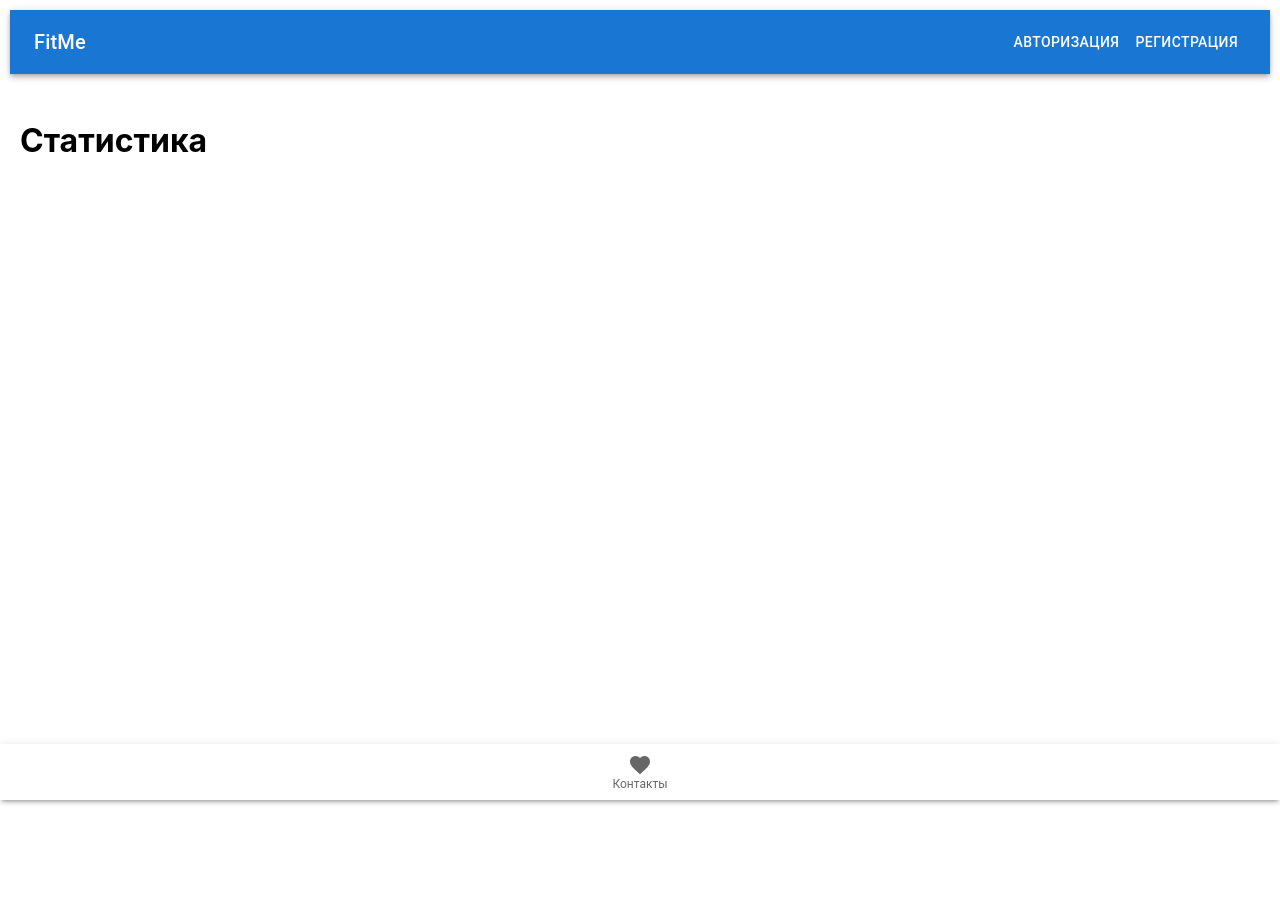
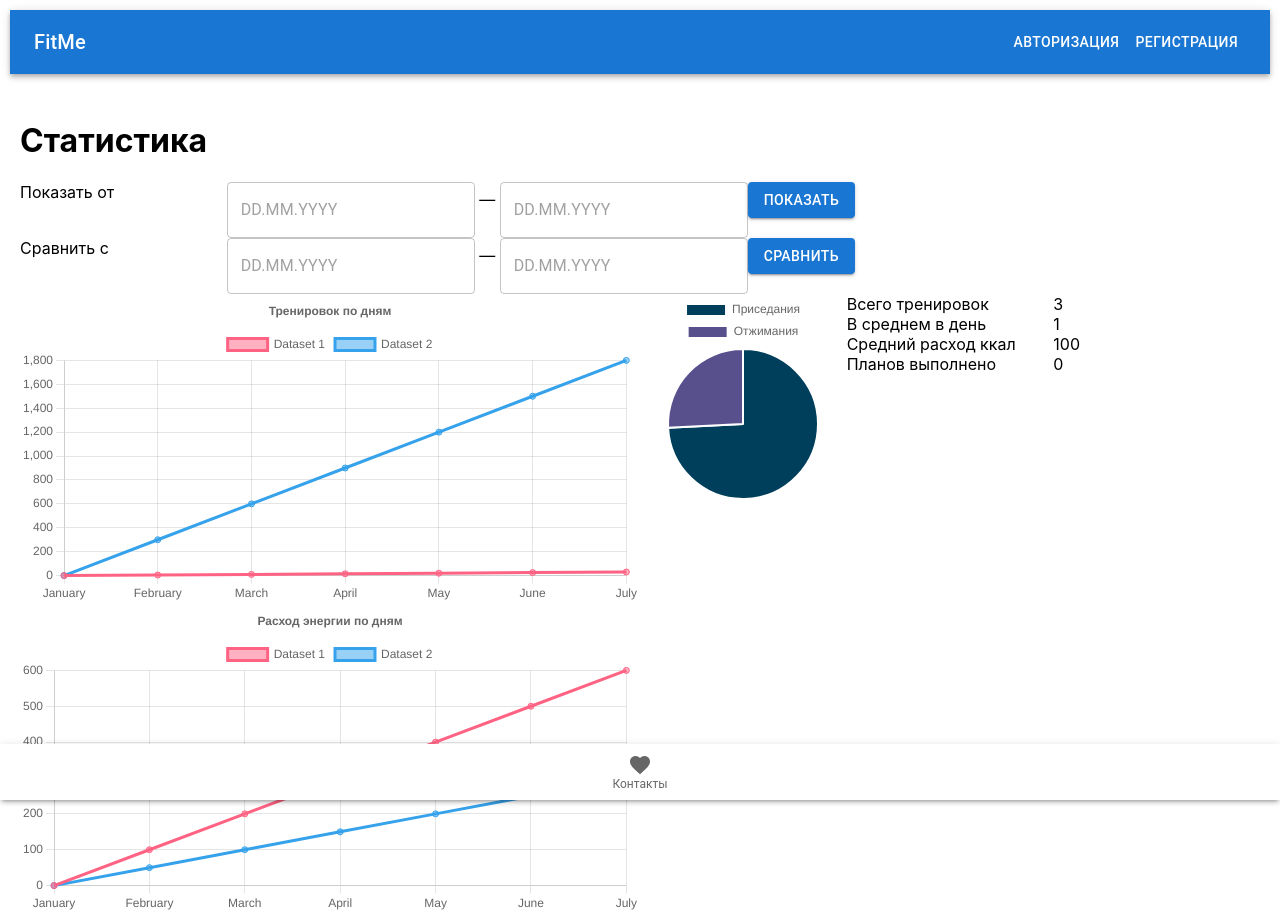
Before and after one commit to Paimonia/diploma, a React (Create React App) app in the folder Frontend/: page /stats in a window 1280 px wide. Before the commit the page ends 800 px from the top, so only its background shows below. Built offline with nearby package versions, Linux system fonts and the light colour scheme.

Commit message:
Добавлен макет страницы статистики

```diff
--- a/Frontend/package.json
+++ b/Frontend/package.json
@@ -5,6 +5,7 @@
   "dependencies": {
     "@emotion/react": "^11.10.6",
     "@emotion/styled": "^11.10.6",
+    "@faker-js/faker": "^7.6.0",
     "@mui/icons-material": "^5.11.16",
     "@mui/material": "^5.12.1",
     "@mui/x-date-pickers": "^6.3.0",
@@ -12,8 +13,11 @@
     "@testing-library/react": "^13.4.0",
     "@testing-library/user-event": "^13.5.0",
     "axios": "^1.3.5",
+    "chart.js": "^4.3.0",
     "dayjs": "^1.11.7",
+    "faker": "^6.6.6",
     "react": "^18.2.0",
+    "react-chartjs-2": "^5.2.0",
     "react-dom": "^18.2.0",
     "react-material-ui-form-validator": "^3.0.1",
     "react-player": "^2.12.0",
--- a/Frontend/src/views/stats.js
+++ b/Frontend/src/views/stats.js
@@ -1,11 +1,196 @@
 import React from 'react'
+import Grid from '@mui/material/Grid'
+import { DatePicker } from '@mui/x-date-pickers/DatePicker'
+import { AdapterDayjs } from '@mui/x-date-pickers/AdapterDayjs'
+import { LocalizationProvider } from '@mui/x-date-pickers/LocalizationProvider'
+import Button from '@mui/material/Button'
+import { Pie, Line } from 'react-chartjs-2'
+import {
+    Chart,
+    ArcElement,
+    Chart as ChartJS,
+    CategoryScale,
+    LinearScale,
+    PointElement,
+    LineElement,
+    Title,
+    Tooltip,
+    Legend } from 'chart.js'
 
 export default class Stats extends React.Component {
+
+    constructor(props) {
+        super(props);
+        this.state = {
+            piechart: {
+                labels: ["Приседания", "Отжимания"],
+                datasets: [
+                    {
+                      data: [72, 25],
+                      backgroundColor: ["#003f5c", "#58508d"]
+                    }
+                  ]
+            },
+            linear1: {
+                labels: ['January', 'February', 'March', 'April', 'May', 'June', 'July']
+            },
+            linear2: {
+                labels: ['January', 'February', 'March', 'April', 'May', 'June', 'July']
+            }
+        }
+
+        ChartJS.register(
+            ArcElement,
+            CategoryScale,
+            LinearScale,
+            PointElement,
+            LineElement,
+            Title,
+            Tooltip,
+            Legend
+          );
+    }
+
+
     render() {
         return (
-            <div>
-                <h1>Статистика</h1>
-            </div>
+            <LocalizationProvider dateAdapter={AdapterDayjs} >
+                <Grid container>
+                    <Grid item xs="12">
+                        <h1>Статистика</h1>
+                    </Grid>
+
+                    <Grid item xs="2">
+                        Показать от
+                    </Grid>
+                    <Grid item xs="10">
+                        <DatePicker format="DD.MM.YYYY"/>&nbsp;—&nbsp;
+                        <DatePicker format="DD.MM.YYYY"/>
+                        <Button variant="contained" onClick={ () => { alert("Показываю!")}}>Показать</Button>
+                    </Grid>
+
+                    <Grid item xs="2">
+                        Сравнить с
+                    </Grid>
+                    <Grid item xs="10">
+                        <DatePicker format="DD.MM.YYYY"/>&nbsp;—&nbsp;
+                        <DatePicker format="DD.MM.YYYY"/>
+                        <Button variant="contained" onClick={ () => { alert("Сравниванию!")}}>Сравнить</Button>
+                    </Grid>
+
+                    <Grid item xs="6">
+                        <Line options={{
+                            responsive: true,
+                            plugins: {
+                                    legend: {
+                                        position: 'top',
+                                    },
+                                    title: {
+                                        display: true,
+                                        text: 'Тренировок по дням',
+                                    },
+                                }
+                            }}
+                            data={{
+                                labels: this.state.linear1.labels,
+                                datasets: [
+                                {
+                                    label: 'Dataset 1',
+                                    data: this.state.linear1.labels.map((e, i) => 5*i),
+                                    borderColor: 'rgb(255, 99, 132)',
+                                    backgroundColor: 'rgba(255, 99, 132, 0.5)',
+                                },
+                                {
+                                    label: 'Dataset 2',
+                                    data: this.state.linear1.labels.map((e, i) => 300*i),
+                                    borderColor: 'rgb(53, 162, 235)',
+                                    backgroundColor: 'rgba(53, 162, 235, 0.5)',
+                                },
+                                ],
+                            }} />
+
+
+                        <Line options={{
+                            responsive: true,
+                            plugins: {
+                                    legend: {
+                                        position: 'top',
+                                    },
+                                    title: {
+                                        display: true,
+                                        text: 'Расход энергии по дням',
+                                    },
+                                }
+                            }}
+                            data={{
+                                labels: this.state.linear2.labels,
+                                datasets: [
+                                {
+                                    label: 'Dataset 1',
+                                    data: this.state.linear2.labels.map((e, i) => i * 100),
+                                    borderColor: 'rgb(255, 99, 132)',
+                                    backgroundColor: 'rgba(255, 99, 132, 0.5)',
+                                },
+                                {
+                                    label: 'Dataset 2',
+                                    data: this.state.linear2.labels.map((e, i) => i * 50),
+                                    borderColor: 'rgb(53, 162, 235)',
+                                    backgroundColor: 'rgba(53, 162, 235, 0.5)',
+                                },
+                                ],
+                            }} />
+
+                    </Grid>
+                    <Grid item xs="6">
+                       <Grid container>
+                            <Grid item xs="4">
+                                <Pie
+                                    options={{
+                                        width: "400px",
+                                        height: "400px"
+                                    }}
+                                    data={{
+                                        labels: this.state.piechart.labels,
+                                        datasets: this.state.piechart.datasets
+                                    }}
+                                />
+                            </Grid>
+                            <Grid item xs="8">
+                                <Grid container>
+                                    <Grid item xs="6">
+                                        Всего тренировок
+                                    </Grid>
+                                    <Grid item xs="6">
+                                        3
+                                    </Grid>
+
+                                    <Grid item xs="6">
+                                        В среднем в день
+                                    </Grid>
+                                    <Grid item xs="6">
+                                        1
+                                    </Grid>
+
+                                    <Grid item xs="6">
+                                        Средний расход ккал
+                                    </Grid>
+                                    <Grid item xs="6">
+                                        100
+                                    </Grid>
+
+                                    <Grid item xs="6">
+                                        Планов выполнено
+                                    </Grid>
+                                    <Grid item xs="6">
+                                        0
+                                    </Grid>
+                                </Grid>
+                            </Grid>
+                       </Grid>
+                    </Grid>
+
+                </Grid>
+            </LocalizationProvider>
         )
     }
 }
--- a/Frontend/src/views/targets.js
+++ b/Frontend/src/views/targets.js
@@ -59,7 +59,7 @@ export default class Targets extends React.Component {
                             <h2>Завершённые цели</h2>
                         </Grid>
                         <Grid item xs="12">
-                            <Button variant="contained" sx={{m: 2}} onClick={() => this.uploadData()}>Показать</Button>
+                            <Button variant="contained" onClick={ () => { alert("Показываю!")}}>Показать</Button>
                             <DatePicker format="DD.MM.YYYY"/>&nbsp;—&nbsp;
                             <DatePicker format="DD.MM.YYYY"/>
                         </Grid>
```
Also changed, not shown: 1 other file (tests, documents, lock files or other folders).
